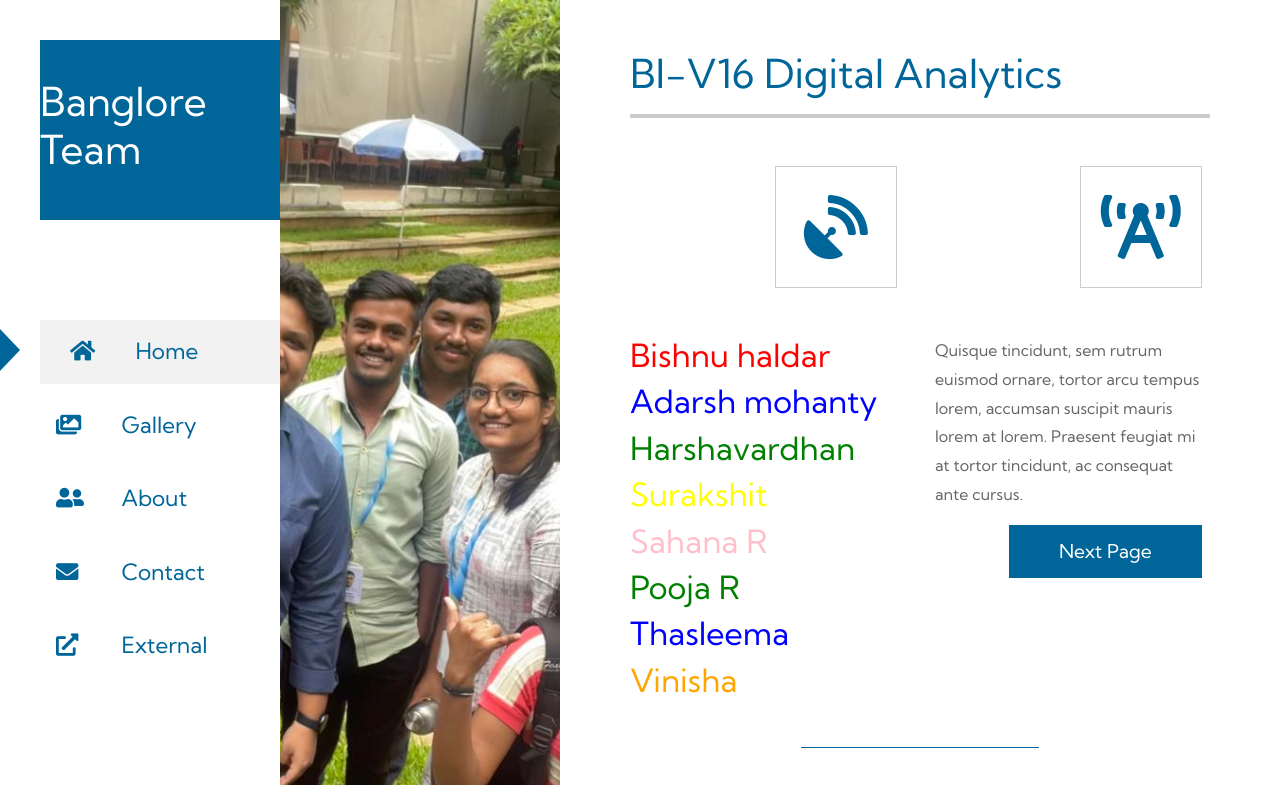
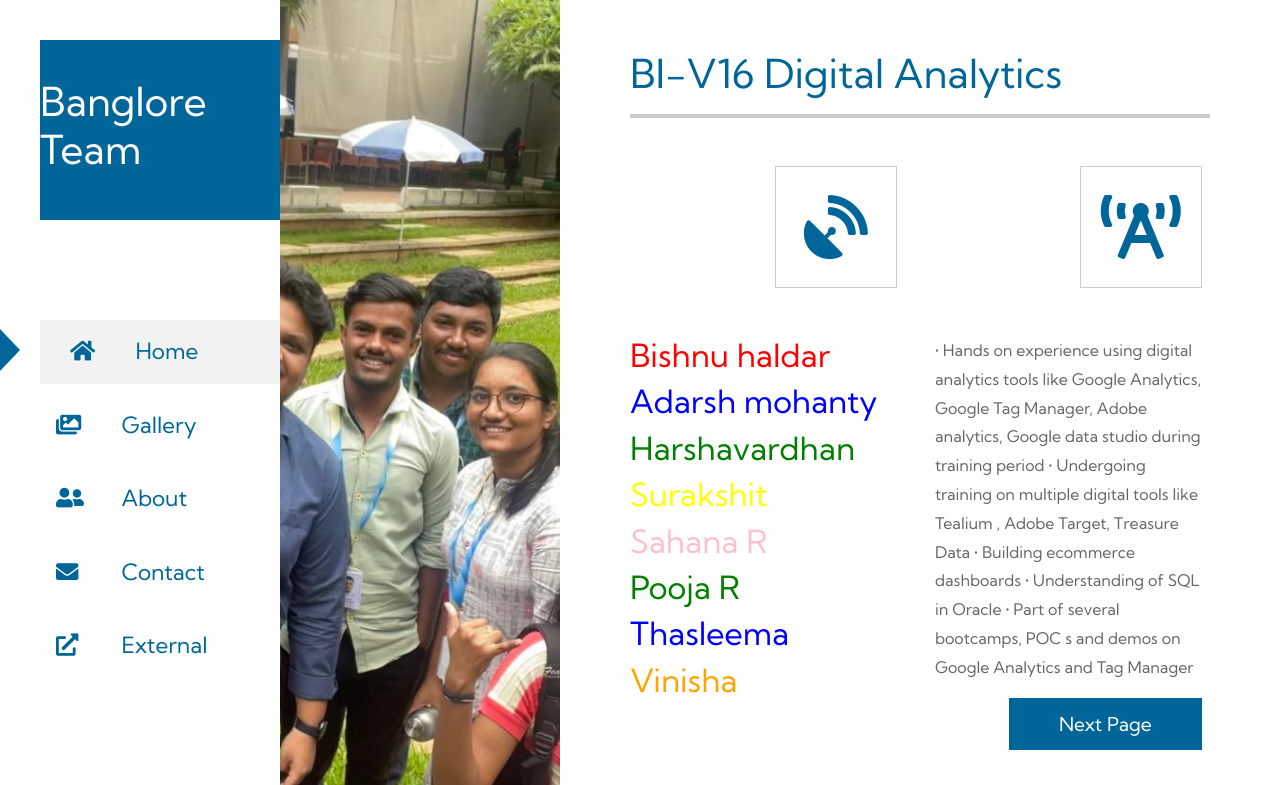
Before and after one commit to Bishnuhaldar/Bishnuhaldar1, a plain HTML site: page index.html in a window 1280 px wide. Shown: the top 785 px of the page. Drawn offline with Linux system fonts and the light colour scheme.

Commit message:
Update index.html

```diff
--- a/index.html
+++ b/index.html
@@ -132,9 +132,13 @@ height="0" width="0" style="display:none;visibility:hidden"></iframe></noscript>
                                         <i class="fas fa-broadcast-tower fa-4x tm-text-primary"></i>
                                     </div>
                                     <p>
-                                        Quisque tincidunt, sem rutrum euismod ornare, tortor arcu tempus
-                                        lorem, accumsan suscipit mauris lorem at lorem. Praesent feugiat
-                                        mi at tortor tincidunt, ac consequat ante cursus.
+                                       •	Hands on experience using digital analytics tools like Google Analytics, Google Tag Manager, Adobe analytics, Google data studio during training period
+•	Undergoing training on multiple digital tools like Tealium , Adobe Target, Treasure Data
+•	Building ecommerce dashboards
+•	Understanding of SQL in Oracle
+•	Part of several bootcamps, POC s and demos on Google Analytics and Tag Manager
+
+
                                     </p>
                                     <div class="text-right">
                                         <a href="#gallery" class="btn btn-primary tm-btn-next">Next Page</a>
```
